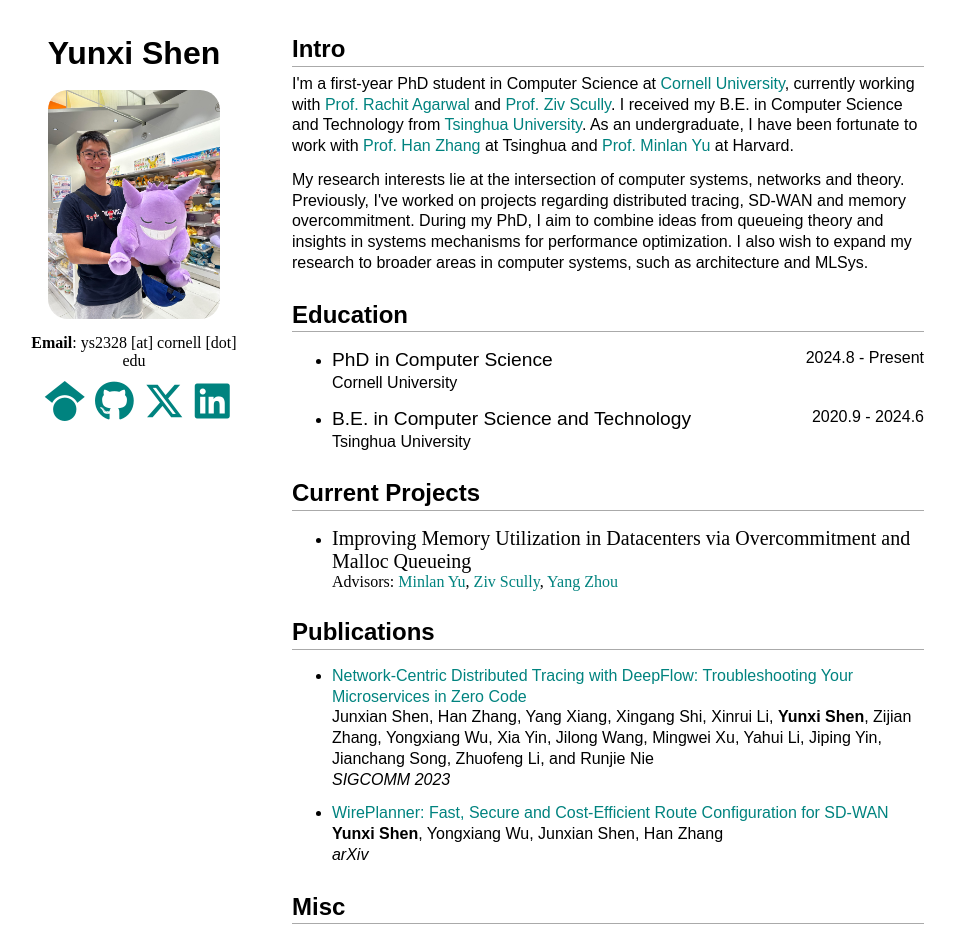
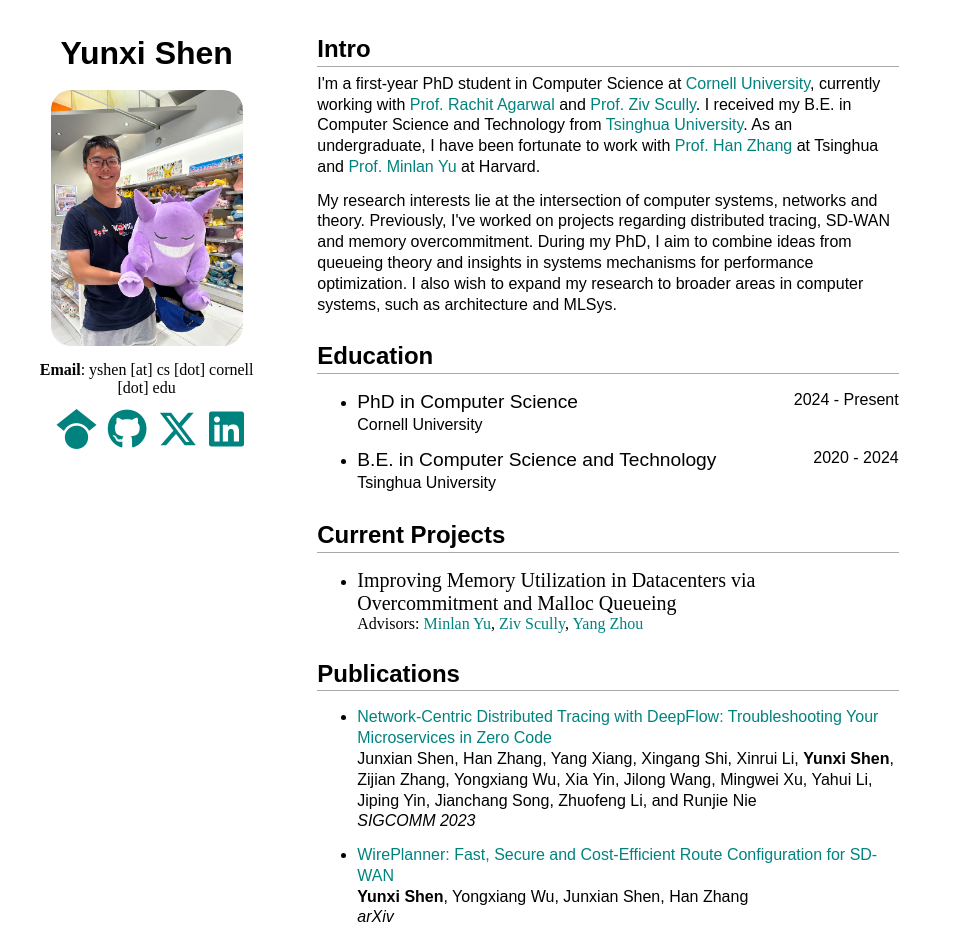
Before and after one commit to yxshen20/yxshen20.github.io, a plain HTML site: page index.html in a window 1280 px wide. Shown: the top 935 px of the page, without its empty margins (32-987 px from the left). Drawn offline with Linux system fonts and the light colour scheme.

Commit message:
changed email

```diff
--- a/index.html
+++ b/index.html
@@ -18,7 +18,7 @@
                     <h1>Yunxi Shen</h1>
                     <img src="./materials/yunxi_pic3.jpg">
                     <br>
-                    <b>Email</b>:  ys2328 [at] cornell [dot] edu
+                    <b>Email</b>:  yshen [at] cs [dot] cornell [dot] edu
                     <br>
 
                     <a href="https://scholar.google.com/citations?user=S4uPEbAAAAAJ" target="_blank"><i class="fa-brands fa-google-scholar"></i></a>
@@ -47,13 +47,13 @@
                     <ul>
                         <li>
                             <p>
-                                <span style="font-size: 120%">PhD in Computer Science</span> <span class="align-right">2024.8 - Present</span>
+                                <span style="font-size: 120%">PhD in Computer Science</span> <span class="align-right">2024 - Present</span>
                                 <br> Cornell University
                             </p>
                         </li>
                         <li>
                             <p>
-                                <span style="font-size: 120%">B.E. in Computer Science and Technology</span> <span class="align-right">2020.9 - 2024.6</span>
+                                <span style="font-size: 120%">B.E. in Computer Science and Technology</span> <span class="align-right">2020 - 2024</span>
                                 <br> Tsinghua University
                             </p>
                         </li>
--- a/style.css
+++ b/style.css
@@ -91,7 +91,7 @@ td {
 .mylinks {
 	float: left;
 	margin-left: 4%;
-	width: 17%;
+	width: 19%;
     text-align: center;
     /* padding-top: 5em; */
 }
@@ -99,9 +99,9 @@ td {
 .main-content {
 	float: left;
 	margin-left: 4%;
-	width: 50%;
+	width: 46%;
     text-align: left;
-	padding-right: 25%;
+	padding-right: 27%;
     padding-bottom: 5em;
 }
 
```
